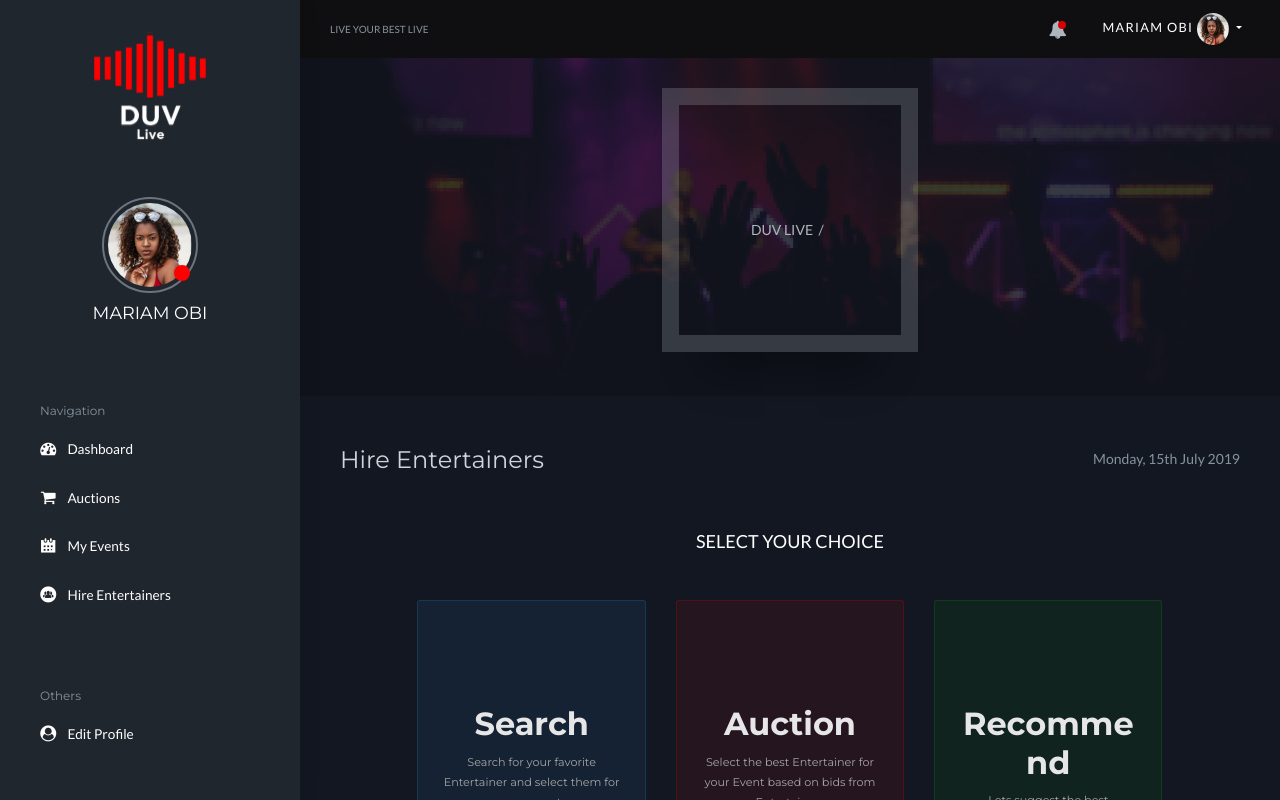
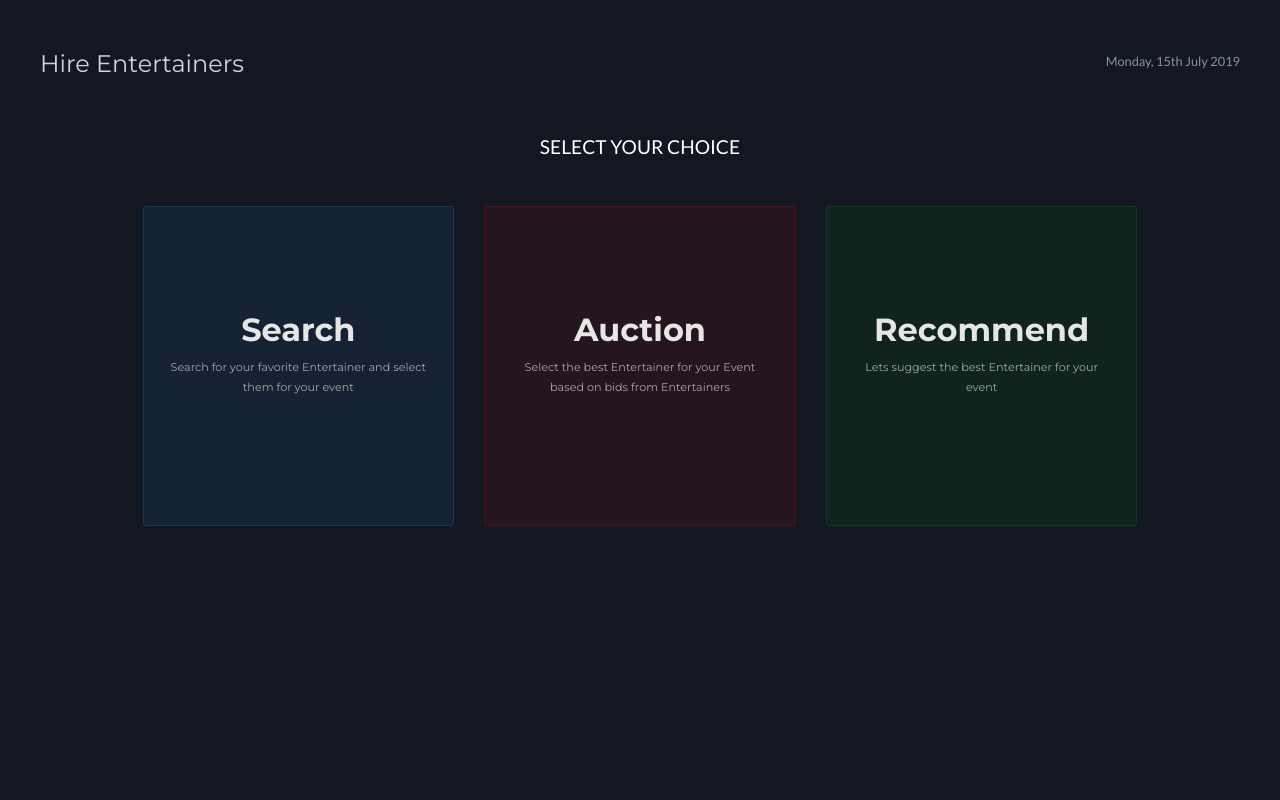
Before and after one commit to duvlive/duvproject, a React (Create React App) app in the folder frontend/: page /user/hire-entertainer/1 in a window 1280 px wide. Shown: the top 800 px of the page. Built offline with nearby package versions, Linux system fonts and the light colour scheme.

Commit message:
Consolidate Backend page

```diff
--- a/frontend/src/App.js
+++ b/frontend/src/App.js
@@ -15,7 +15,7 @@
 import SingleEvent from 'components/pages/frontend/SingleEvent';
 import { ScrollToTop } from 'components/custom/ScrollToTop';
 import ForgotPassword from 'components/pages/auth/ForgotPassword';
-import BackEndPage from 'components/common/BackEndPage';
+import UserPage from 'components/pages/user/Index';
 import Dashboard from 'components/pages/user/Dashboard';
 import EmptyDashboard from 'components/pages/user/EmptyDashboard';
 import Auctions from 'components/pages/user/Auctions';
@@ -51,7 +51,7 @@
           <SingleEntertainer path="entertainer/:slug" />
           <SingleEvent path="event/:slug" />
 
-          <BackEndPage path="/user">
+          <UserPage path="/user">
             <Dashboard path="/dashboard" />
             <Auctions path="/auctions" />
             <Events path="/events" />
@@ -67,7 +67,7 @@
             <Bids path="/auction/bids" />
             <Approval path="/approval" />
             <EmptyDashboard default />
-          </BackEndPage>
+          </UserPage>
         </ScrollToTop>
       </Router>
     </div>
--- a/frontend/src/assets/sass/components/backend-pages/_avatar.scss
+++ b/frontend/src/assets/sass/components/backend-pages/_avatar.scss
@@ -1,16 +1,16 @@
 .avatar--small {
-  height: 32px;
-  width: 32px;
+  height: 2rem;
+  width: 2rem;
 }
 
 .avatar--medium {
-  height: 64px;
-  width: 64px;
+  height: 4rem;
+  width: 4rem;
 }
 
 .avatar--large {
-  height: 128px;
-  width: 128px;
+  height: 8rem;
+  width: 8rem;
 }
 
 .avatars {
@@ -30,7 +30,7 @@
     border-radius: 50%;
     color: #ffffff;
     font-family: sans-serif;
-    font-size: 12px;
+    font-size: 0.75rem;
     height: 3rem;
     line-height: 3rem;
     text-align: center;
--- a/frontend/src/assets/sass/components/backend-pages/_main-app.scss
+++ b/frontend/src/assets/sass/components/backend-pages/_main-app.scss
@@ -1,15 +1,15 @@
 .main-app {
-  margin-top: 10px;
-  padding: 40px;
+  margin-top: 0.63rem;
+  padding: 2.5rem;
 
   &__title {
-    font-size: 24px;
+    font-size: 1.5rem;
     font-weight: normal;
     color: $gray-400;
   }
 
   &__subtitle {
-    font-size: 18px;
+    font-size: 1.2rem;
     font-weight: normal;
     font-family: $font-family-sans-serif;
     color: $text-color;
@@ -18,11 +18,11 @@
 
   &__date {
     color: $text-color;
-    font-size: 14px;
+    font-size: 0.8rem;
   }
 
   .app-content {
-    margin-top: 30px;
+    margin-top: 2rem;
   }
 }
 
--- a/frontend/src/assets/sass/components/backend-pages/_table.scss
+++ b/frontend/src/assets/sass/components/backend-pages/_table.scss
@@ -85,3 +85,18 @@
     color: $text-color;
   }
 }
+
+// loops through 20 times
+// @for $i from 1 through 20 {
+//   .tw-#{$i} {
+//     width: percentage($i/20);
+//   }
+// }
+
+.table-responsive {
+  td {
+    overflow: hidden;
+    text-overflow: ellipsis;
+    white-space: nowrap;
+  }
+}
--- a/frontend/src/components/pages/user/Auctions.jsx
+++ b/frontend/src/components/pages/user/Auctions.jsx
@@ -11,8 +11,8 @@
     <TopMessage message="Auctions" />
 
     <section className="app-content">
-      <div class="table-responsive">
-        <table class="table table-dark table__no-border table__with-bg">
+      <div className="table-responsive">
+        <table className="table table-dark table__no-border table__with-bg">
           <tbody>
             <tr>
               <th className="table__number" scope="row">
--- a/frontend/src/components/pages/user/Dashboard.jsx
+++ b/frontend/src/components/pages/user/Dashboard.jsx
@@ -5,15 +5,34 @@
 import djLists from 'data/entertainers/djs';
 import mcLists from 'data/entertainers/mcs';
 import lbLists from 'data/entertainers/live-bands';
+import BackEndPage from 'components/common/BackEndPage';
 
 const Dashboard = () => {
   return (
+    <BackEndPage title="Dashboard">
       <div className="main-app">
         <TopMessage message="Welcome back Mariam," />
 
         <section className="app-content">
           <div className="row">
             <div className="col-sm-8">
+              <Dashboard.UpcomingEvents />
+              <Dashboard.AuctionTable entertainerList={getItems(djLists, 3)} />
+            </div>
+            <div className="col-sm-4">
+              <Dashboard.RecommendedTable
+                entertainerList={[randomItem(lbLists), randomItem(mcLists)]}
+              />
+              <Dashboard.PendingReview entertainer={djLists[7]} />
+            </div>
+          </div>
+        </section>
+      </div>
+    </BackEndPage>
+  );
+};
+
+Dashboard.UpcomingEvents = () => (
   <div className="card card-custom">
     <div className="card-body">
       <h5 className="card-title text-green">Upcoming Events</h5>
@@ -26,9 +45,7 @@
                 01
               </th>
               <td>
-                          <div className="table__title text-white">
-                            Wedding Ceremony
-                          </div>
+                <div className="table__title text-white">Wedding Ceremony</div>
                 <span>
                   <i className="icon icon-location" />
                   Yaba, Lagos state
@@ -37,14 +54,12 @@
               <td>
                 <span className="text-red">3 days to go</span>
                 <span>
-                            <strong className="text-blue"> DJ Cuppy</strong>{' '}
-                            (DJ)
+                  <strong className="text-blue"> DJ Cuppy</strong> (DJ)
                 </span>
               </td>
               <td className="text-right">
                 <span>
-                            <i className="icon icon-clock" /> Sun, April 17,
-                            2019
+                  <i className="icon icon-clock" /> Sun, April 17, 2019
                 </span>
                 <span>9:00am</span>
               </td>
@@ -54,9 +69,7 @@
                 02
               </th>
               <td>
-                          <div className="table__title text-white">
-                            Birthday Party
-                          </div>
+                <div className="table__title text-white">Birthday Party</div>
                 <span>
                   <i className="icon icon-location" />
                   Yaba, Lagos state
@@ -65,14 +78,12 @@
               <td>
                 <span className="text-green">2 months to go</span>
                 <span>
-                            <strong className="text-blue"> High Soul</strong>{' '}
-                            (Live Band)
+                  <strong className="text-blue"> High Soul</strong> (Live Band)
                 </span>
               </td>
               <td className="text-right">
                 <span>
-                            <i className="icon icon-clock" /> Sun, April 17,
-                            2019
+                  <i className="icon icon-clock" /> Sun, April 17, 2019
                 </span>
                 <span>9:00am</span>
               </td>
@@ -84,19 +95,7 @@
       </div>
     </div>
   </div>
-            <Dashboard.AuctionTable entertainerList={getItems(djLists, 3)} />
-          </div>
-          <div className="col-sm-4">
-            <Dashboard.RecommendedTable
-              entertainerList={[randomItem(lbLists), randomItem(mcLists)]}
-            />
-            <Dashboard.PendingReview entertainer={djLists[7]} />
-          </div>
-        </div>
-      </section>
-    </div>
 );
-};
 
 Dashboard.PendingReview = ({ entertainer }) => (
   <div className="card card-custom">
--- /dev/null
+++ b/frontend/src/components/pages/user/Index.jsx
@@ -0,0 +1,10 @@
+import React from 'react';
+import PropTypes from 'prop-types';
+
+const Index = ({ children }) => <>{children}</>;
+
+Index.propTypes = {
+  children: PropTypes.node.isRequired
+};
+
+export default Index;
```
Lines whose indentation alone changed are shown as unchanged.
